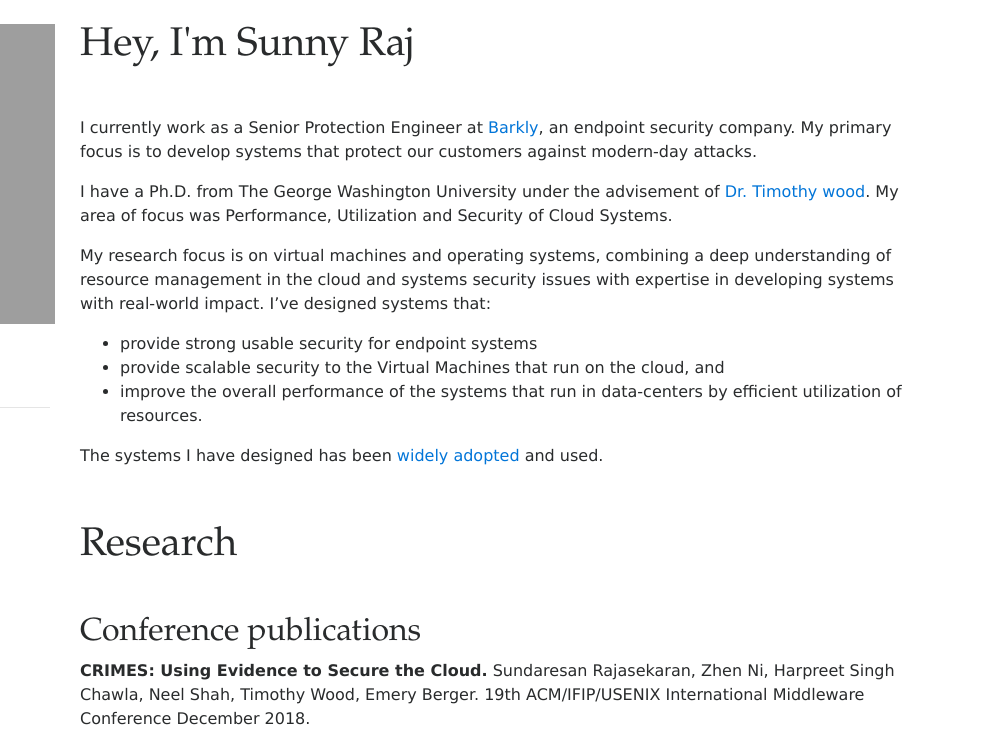
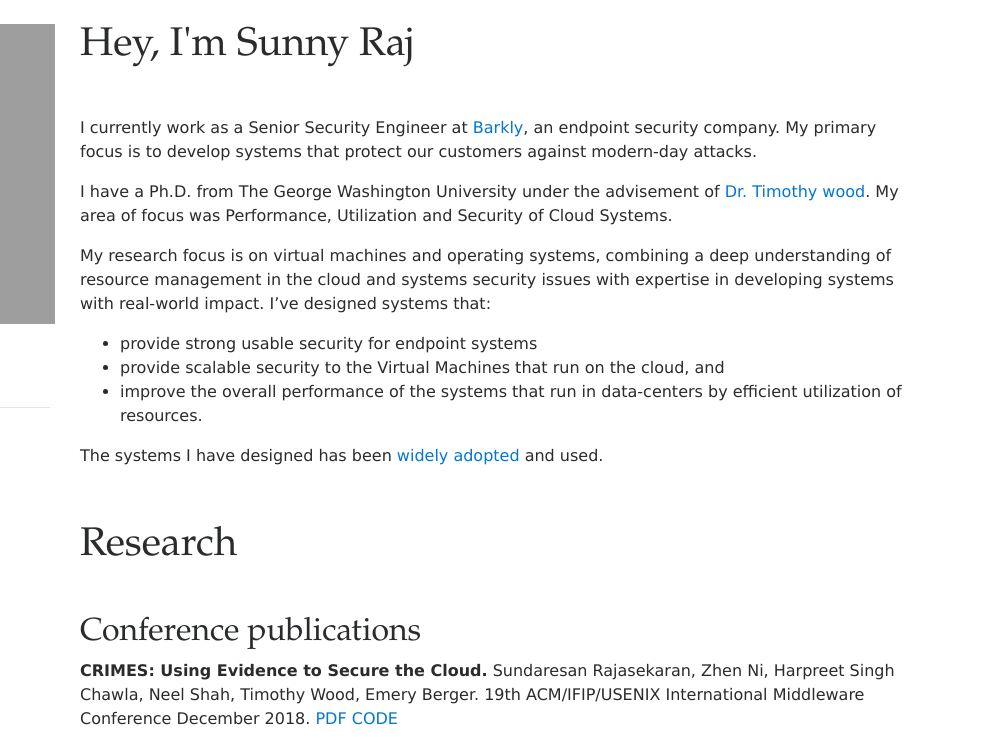
Before and after one commit to SunnyRaj/sunnyraj.github.io, a plain HTML site: page index.html in a window 1280 px wide. Shown: the top 744 px of the page, 290-1280 px from the left. Drawn offline with Linux system fonts and the light colour scheme; grey boxes are pictures that could not be loaded.

Commit message:
Synchronized build

```diff
--- a/index.html
+++ b/index.html
@@ -99,7 +99,7 @@
 
   <h1>Hey, I&#39;m Sunny Raj</h1>
   <p><br></p>
-<p>I currently work as a Senior Protection Engineer at <a href="https://www.barkly.com/">Barkly</a>, an endpoint security company. My primary focus is to develop systems that protect our customers against modern-day attacks.</p>
+<p>I currently work as a Senior Security Engineer at <a href="https://www.barkly.com/">Barkly</a>, an endpoint security company. My primary focus is to develop systems that protect our customers against modern-day attacks.</p>
 <p>I have a Ph.D. from The George Washington University under the advisement of <a href="http://faculty.cs.gwu.edu/timwood/">Dr. Timothy wood</a>. My area of focus was Performance, Utilization and Security of Cloud Systems.</p>
 <p>My research focus is on virtual machines and operating systems, combining a deep understanding of resource management in the cloud and systems security issues with expertise in developing systems with real-world impact. I’ve designed systems that:</p>
 <ul>
@@ -112,7 +112,7 @@
 <h1>Research</h1>
 <p><br></p>
 <h2>Conference publications</h2>
-<p><strong>CRIMES: Using Evidence to Secure the Cloud.</strong> Sundaresan Rajasekaran, Zhen Ni, Harpreet Singh Chawla, Neel Shah, Timothy Wood, Emery Berger. 19th ACM/IFIP/USENIX International Middleware Conference December 2018.</p>
+<p><strong>CRIMES: Using Evidence to Secure the Cloud.</strong> Sundaresan Rajasekaran, Zhen Ni, Harpreet Singh Chawla, Neel Shah, Timothy Wood, Emery Berger. 19th ACM/IFIP/USENIX International Middleware Conference December 2018. <a href="https://dl.acm.org/citation.cfm?id=3274812">PDF</a> <a href="https://github.com/SunnyRaj/crimes-4.9">CODE</a></p>
 <p><strong>Scalable Cloud Security via Asynchronous Virtual Machine Introspection.</strong> Sundaresan Rajasekaran, Zhen Ni, Harpreet Singh Chawla, Neel Shah, Timothy Wood, Emery Berger. 8th USENIX Workshop on Hot Topics in Cloud Computing (HotCloud 16), June 2016. <a href="http://faculty.cs.gwu.edu/~timwood/papers/16-HotCloud-scaas.pdf">PDF</a> <a href="https://github.com/gwcloudlab/evade-4.7">CODE</a></p>
 <p><strong>Multi-Cache: Dynamic, Efficient Partitioning for Multi-Tier Caches in Consolidated VM Environments.</strong> Sundaresan Rajasekaran, Shaohua Duan, Wei Zhang, Timothy Wood. IEEE International Conference on Cloud Engineering (IC2E), April 2016. <a href="http://faculty.cs.gwu.edu/~timwood/papers/16-IC2E-multicache.pdf">PDF</a> <a href="https://github.com/gwcloudlab/ssd-cache">CODE</a></p>
 <p><strong>MIMP: Deadline and Interference Aware Scheduling of Hadoop Virtual Machines.</strong> Wei Zhang, Sundaresan Rajasekaran, Timothy Wood, Mingfa Zhu. IEEE/ACM International Symposium on Cluster, Cloud and Grid Computing, May 2014. <a href="http://faculty.cs.gwu.edu/~timwood/papers/14-CCGrid-mimp.pdf">PDF</a> <a href="https://github.com/gwcloudlab/hadoop-scheduler">CODE</a></p>
```
